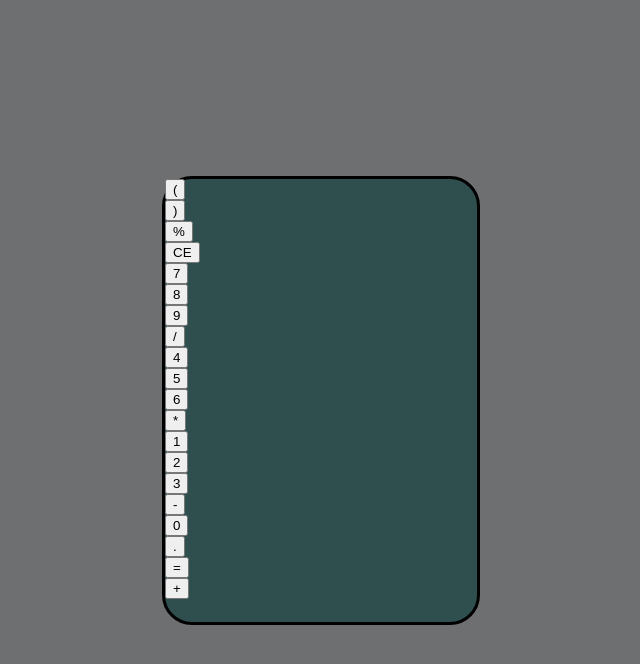
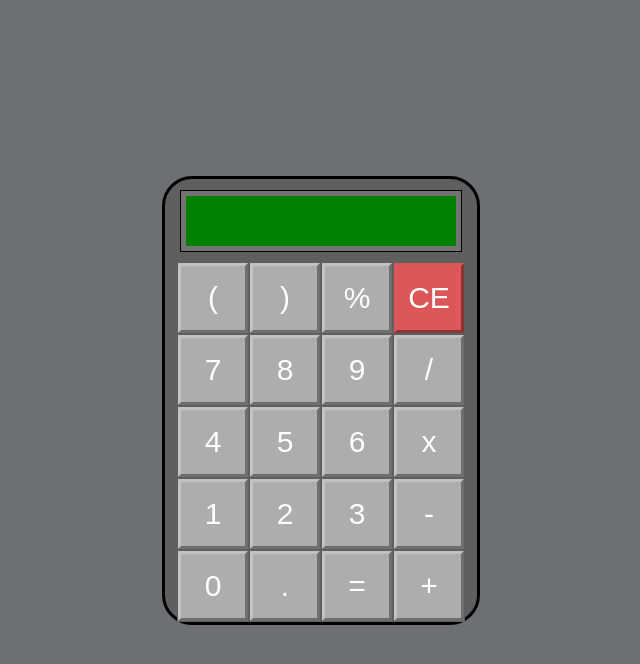
Before and after one commit to diogenesistemas/calculadorajs-dt, a PHP site: page / in a window 1280 px wide. Shown: the top 664 px of the page, without its empty margins (319-959 px from the left). Run offline with PHP 8.4, Linux system fonts and the light colour scheme.

Commit message:
Base do Layout

```diff
--- a/css/style.css
+++ b/css/style.css
@@ -14,8 +14,76 @@ body {
 .calculadora{
     position: fixed;
     width: 312px;
-    background-color: darkslategrey;
+    background-color: #5F5F5F;
     height: 443px;
     border: solid;
     border-radius: 30px;
+    display:flex;
+    flex-direction: column;
+    justify-content: flex-end;
+    align-items: center;
+
 }
+
+.tela{
+    background-color: #747272;
+    padding: 5px;
+
+    width: 270px;
+    height: 50px;
+
+    border-style: solid;
+    border-width: 1px;
+    margin-bottom: 10px;;
+
+}
+
+.visor{
+    background-color: green;
+    width: 270px;
+    height: 50px;
+
+}
+
+/* .botoes{
+
+
+
+} */
+
+.linha{
+    display:flex;
+    flex-flow: row wrap-reverse;
+}
+
+.coluna{
+    border-width: 1px;
+    border-style: solid;
+    border-color: #5F5F5F;
+
+}
+
+.botao{
+    width: 70px;
+    height: 70px;
+
+    border-width: 3px;
+    font-size: 30px;
+    color: #FFFFFF;
+}
+
+#CE{
+    background: #dc5757;
+    border-width: 3px;
+    border-color: #dc5757;
+}
+
+.numerico{
+    background-color: #AEADAD;
+    border-color: #C3C2C2;
+}
+
+.operador{
+    background-color: #AEADAD;
+    border-color: #C3C2C2;
+}
--- a/index.html
+++ b/index.html
@@ -13,41 +13,43 @@
 <body>
     <div class="container" >
         <div class="calculadora">
-            <div class="tela"></div>
+            <div class="tela">
+                <div class="visor" id="display"></div>
+            </div>
             <div class="botoes">
                 <div class="linha">
-                    <div class="coluna"><button>(</button></div>
-                    <div class="coluna"><button>)</button></div>
-                    <div class="coluna"><button>%</button></div>
-                    <div class="coluna"><button>CE</button></div>
+                    <div class="coluna"><button class="botao numerico">(</button></div>
+                    <div class="coluna"><button class="botao numerico">)</button></div>
+                    <div class="coluna"><button class="botao numerico">%</button></div>
+                    <div class="coluna"><button id="CE" class="botao operador">CE</button></div>
                 </div>
 
                 <div class="linha">
-                    <div class="coluna"><button>7</button></div>
-                    <div class="coluna"><button>8</button></div>
-                    <div class="coluna"><button>9</button></div>
-                    <div class="coluna"><button>/</button></div>
+                    <div class="coluna"><button class="botao numerico">7</button></div>
+                    <div class="coluna"><button class="botao numerico">8</button></div>
+                    <div class="coluna"><button class="botao numerico">9</button></div>
+                    <div class="coluna"><button class="botao operador">/</button></div>
                 </div>
 
                 <div class="linha">
-                    <div class="coluna"><button>4</button></div>
-                    <div class="coluna"><button>5</button></div>
-                    <div class="coluna"><button>6</button></div>
-                    <div class="coluna"><button>*</button></div>
+                    <div class="coluna"><button class="botao numerico">4</button></div>
+                    <div class="coluna"><button class="botao numerico">5</button></div>
+                    <div class="coluna"><button class="botao numerico">6</button></div>
+                    <div class="coluna"><button class="botao operador">x</button></div>
                 </div>
 
                 <div class="linha">
-                    <div class="coluna"><button>1</button></div>
-                    <div class="coluna"><button>2</button></div>
-                    <div class="coluna"><button>3</button></div>
-                    <div class="coluna"><button>-</button></div>
+                    <div class="coluna"><button class="botao numerico">1</button></div>
+                    <div class="coluna"><button class="botao numerico">2</button></div>
+                    <div class="coluna"><button class="botao numerico">3</button></div>
+                    <div class="coluna"><button class="botao operador">-</button></div>
                 </div>
 
                 <div class="linha">
-                    <div class="coluna"><button>0</button></div>
-                    <div class="coluna"><button>.</button></div>
-                    <div class="coluna"><button>=</button></div>
-                    <div class="coluna"><button>+</button></div>
+                    <div class="coluna"><button class="botao numerico">0</button></div>
+                    <div class="coluna"><button class="botao numerico">.</button></div>
+                    <div class="coluna"><button class="botao operador">=</button></div>
+                    <div class="coluna"><button class="botao operador">+</button></div>
                 </div>
 
             </div>
```
